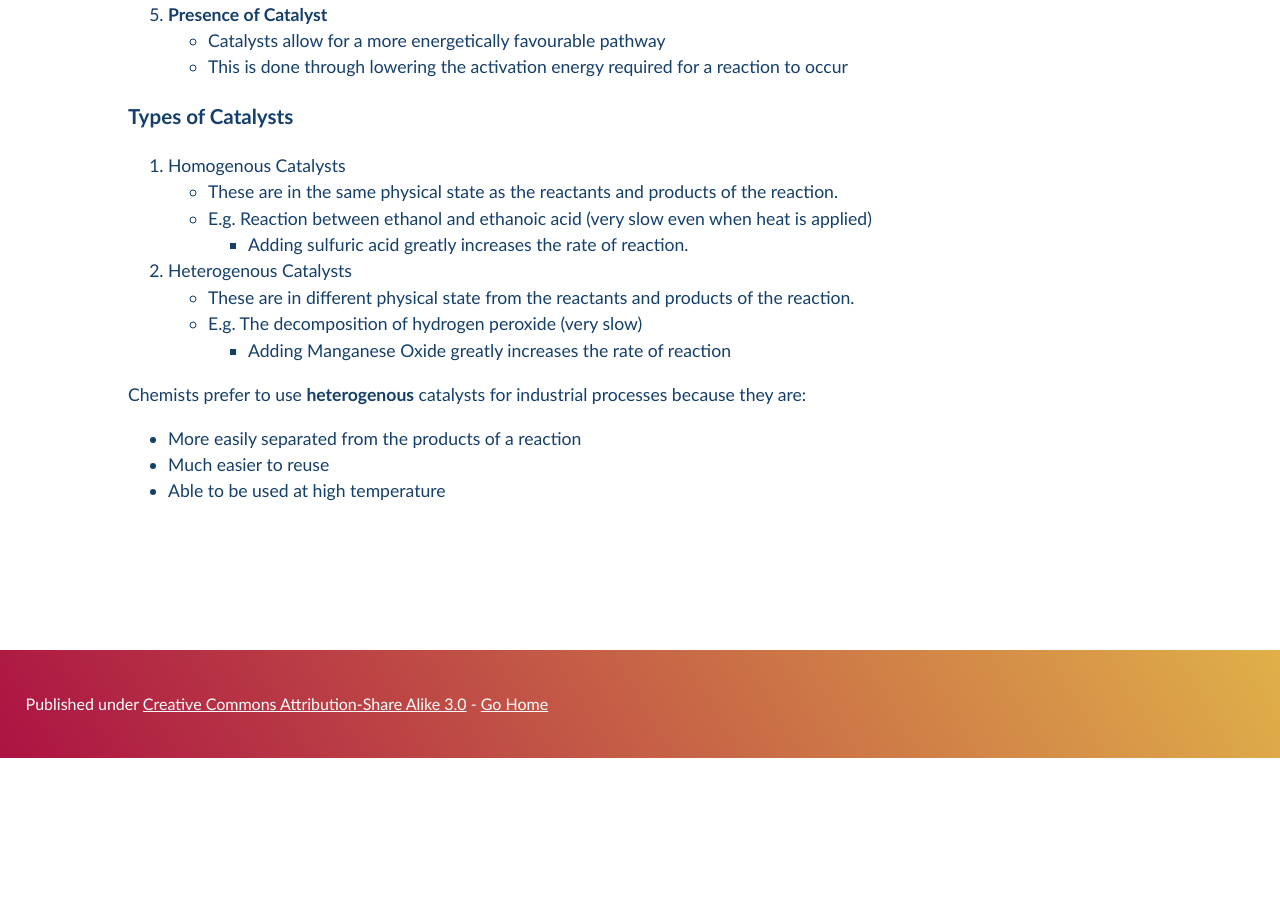
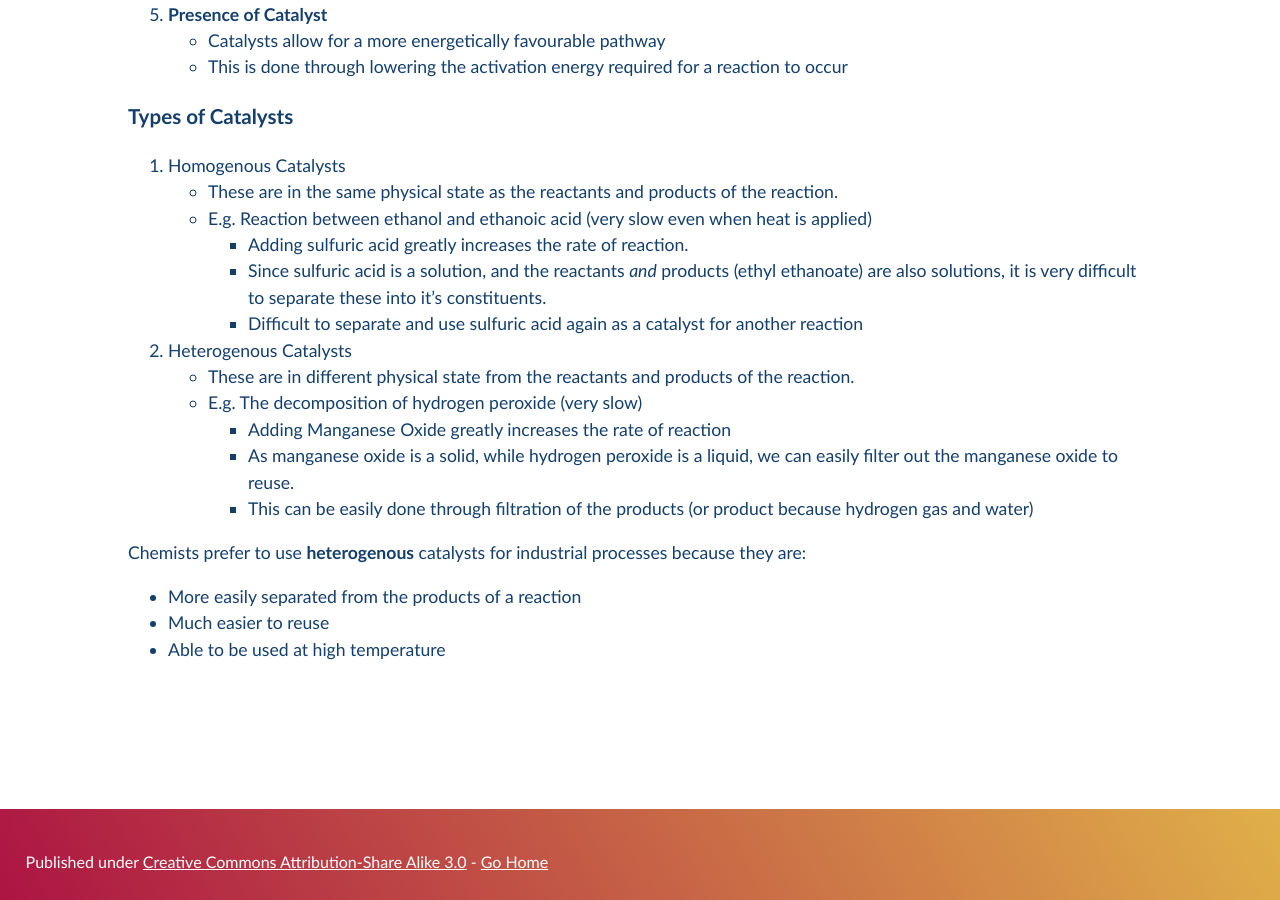
Before and after one commit to Pi-thagoras/the-chicken-pen, a Jekyll site: the page built from chemistry/Collision-Theory.md, in a window 1280 px wide and 900 px high, scrolled down 1278 px. Built offline with Jekyll 4.4.1, drawn with Linux system fonts in a browser that asks for light colours; before the commit the page ends 2036 px from its top, so only the background shows below that.

Commit message:
vault backup: 2023-09-13 11:47:21

```diff
--- a/chemistry/Collision-Theory.md
+++ b/chemistry/Collision-Theory.md
@@ -48,10 +48,15 @@ For reaction to occur, we need a collision to occur, as well as sufficient energ
 	- These are in the same physical state as the reactants and products of the reaction.
 	- E.g. Reaction between ethanol and ethanoic acid (very slow even when heat is applied)
 		- Adding sulfuric acid greatly increases the rate of reaction.
+		- Since sulfuric acid is a solution, and the reactants *and* products (ethyl ethanoate) are also solutions, it is very difficult to separate these into it's constituents.
+		- Difficult to separate and use sulfuric acid again as a catalyst for another reaction
+
 2. Heterogenous Catalysts
 	- These are in different physical state from the reactants and products of the reaction.
 	- E.g. The decomposition of hydrogen peroxide (very slow)
 		- Adding Manganese Oxide greatly increases the rate of reaction
+		- As manganese oxide is a solid, while hydrogen peroxide is a liquid, we can easily filter out the manganese oxide to reuse.
+		- This can be easily done through filtration of the products (or product because hydrogen gas and water)
 
 Chemists prefer to use **heterogenous** catalysts for industrial processes because they are:
 - More easily separated from the products of a reaction
```
